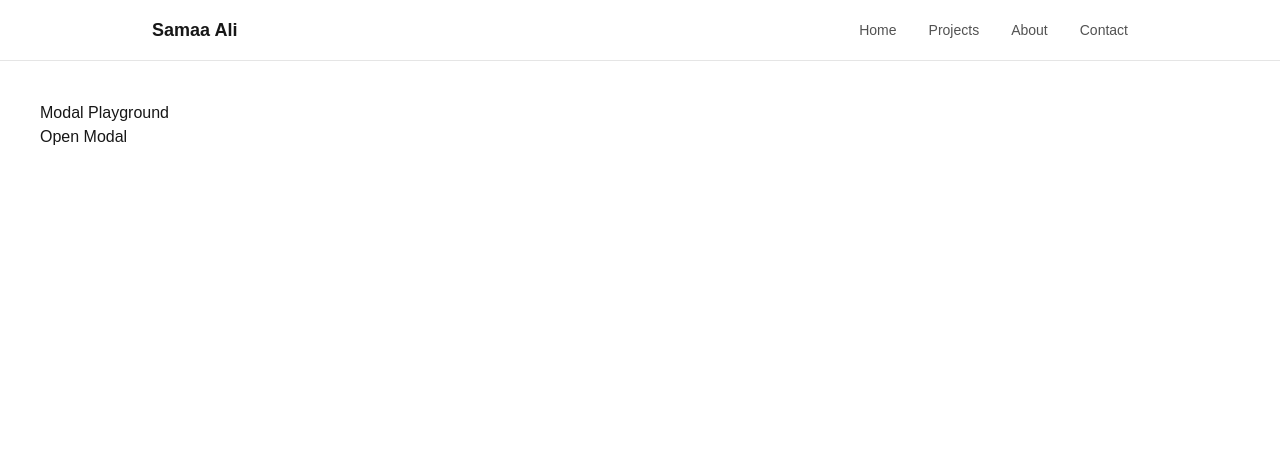
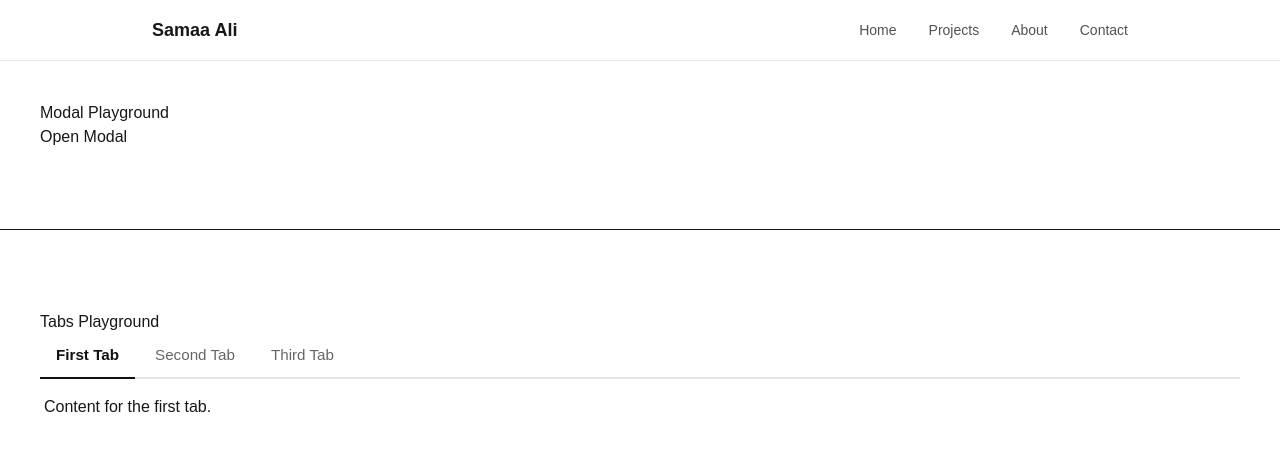
Before and after one commit to samaaali76/flyrank-frontend-capstone, a Next.js app: page /playground-test in a window 1280 px wide. Shown: the top 450 px of the page. Built offline with nearby package versions, Linux system fonts and the light colour scheme.

Commit message:
feat: add accessible Tabs component with arrow key navigation

```diff
--- a/app/playground-test/page.tsx
+++ b/app/playground-test/page.tsx
@@ -1,7 +1,14 @@
 'use client';
 
 import ModalDemo from '../../playground/demo';
+import TabsDemo from '../../playground/tabs-demo';
 
 export default function PlaygroundTestPage() {
-  return <ModalDemo />;
+  return (
+    <div>
+      <ModalDemo />
+      <hr style={{ margin: '40px 0' }} />
+      <TabsDemo />
+    </div>
+  );
 }
--- /dev/null
+++ b/playground/Tabs/Tabs.css
@@ -0,0 +1,40 @@
+.tabs__list {
+  display: flex;
+  gap: 4px;
+  border-bottom: 2px solid #e5e5e5;
+}
+
+.tabs__tab {
+  padding: 10px 16px;
+  border: none;
+  background: transparent;
+  cursor: pointer;
+  font-size: 0.95rem;
+  color: #666;
+  border-bottom: 2px solid transparent;
+  margin-bottom: -2px;
+}
+
+.tabs__tab:hover {
+  color: #111;
+}
+
+.tabs__tab.is-active {
+  color: #111;
+  font-weight: 600;
+  border-bottom-color: #111;
+}
+
+.tabs__tab:focus-visible {
+  outline: 2px solid #2563eb;
+  outline-offset: 2px;
+}
+
+.tabs__panel {
+  padding: 16px 4px;
+}
+
+.tabs__panel:focus-visible {
+  outline: 2px solid #2563eb;
+  outline-offset: 2px;
+}
--- /dev/null
+++ b/playground/Tabs/Tabs.tsx
@@ -0,0 +1,96 @@
+'use client';
+
+import { useRef, ReactNode, KeyboardEvent } from 'react';
+
+export interface TabItem {
+  id: string;
+  label: string;
+  content: ReactNode;
+}
+
+interface TabsProps {
+  items: TabItem[];
+  activeId: string;
+  onChange: (id: string) => void;
+  label: string;
+}
+
+export function Tabs({ items, activeId, onChange, label }: TabsProps) {
+  const tabRefs = useRef<Record<string, HTMLButtonElement | null>>({});
+
+  function focusTab(id: string) {
+    tabRefs.current[id]?.focus();
+    onChange(id);
+  }
+
+  function handleKeyDown(event: KeyboardEvent<HTMLButtonElement>, index: number) {
+    const lastIndex = items.length - 1;
+
+    switch (event.key) {
+      case 'ArrowRight': {
+        event.preventDefault();
+        const nextIndex = index === lastIndex ? 0 : index + 1;
+        focusTab(items[nextIndex].id);
+        break;
+      }
+      case 'ArrowLeft': {
+        event.preventDefault();
+        const prevIndex = index === 0 ? lastIndex : index - 1;
+        focusTab(items[prevIndex].id);
+        break;
+      }
+      case 'Home': {
+        event.preventDefault();
+        focusTab(items[0].id);
+        break;
+      }
+      case 'End': {
+        event.preventDefault();
+        focusTab(items[lastIndex].id);
+        break;
+      }
+    }
+  }
+
+  const activeItem = items.find((item) => item.id === activeId);
+
+  return (
+    <div className="tabs">
+      <div role="tablist" aria-label={label} className="tabs__list">
+        {items.map((item, index) => {
+          const isActive = item.id === activeId;
+          return (
+            <button
+              key={item.id}
+              ref={(el) => {
+                tabRefs.current[item.id] = el;
+              }}
+              role="tab"
+              id={`tab-${item.id}`}
+              aria-selected={isActive}
+              aria-controls={`panel-${item.id}`}
+              tabIndex={isActive ? 0 : -1}
+              className={`tabs__tab ${isActive ? 'is-active' : ''}`}
+              onClick={() => onChange(item.id)}
+              onKeyDown={(e) => handleKeyDown(e, index)}
+            >
+              {item.label}
+            </button>
+          );
+        })}
+      </div>
+
+      {activeItem && (
+        <div
+          role="tabpanel"
+          id={`panel-${activeItem.id}`}
+          aria-labelledby={`tab-${activeItem.id}`}
+          tabIndex={0}
+          className="tabs__panel"
+        >
+          {activeItem.content}
+        </div>
+      )}
+    </div>
+  );
+}
--- /dev/null
+++ b/playground/tabs-demo.tsx
@@ -0,0 +1,25 @@
+'use client';
+
+import { useState } from 'react';
+import { Tabs } from './Tabs/Tabs';
+import './Tabs/Tabs.css';
+
+export default function TabsDemo() {
+  const [activeTab, setActiveTab] = useState('tab1');
+
+  return (
+    <div style={{ padding: '40px' }}>
+      <h1>Tabs Playground</h1>
+      <Tabs
+        label="Example Tabs"
+        activeId={activeTab}
+        onChange={setActiveTab}
+        items={[
+          { id: 'tab1', label: 'First Tab', content: <p>Content for the first tab.</p> },
+          { id: 'tab2', label: 'Second Tab', content: <p>Content for the second tab.</p> },
+          { id: 'tab3', label: 'Third Tab', content: <p>Content for the third tab.</p> },
+        ]}
+      />
+    </div>
+  );
+}
```
